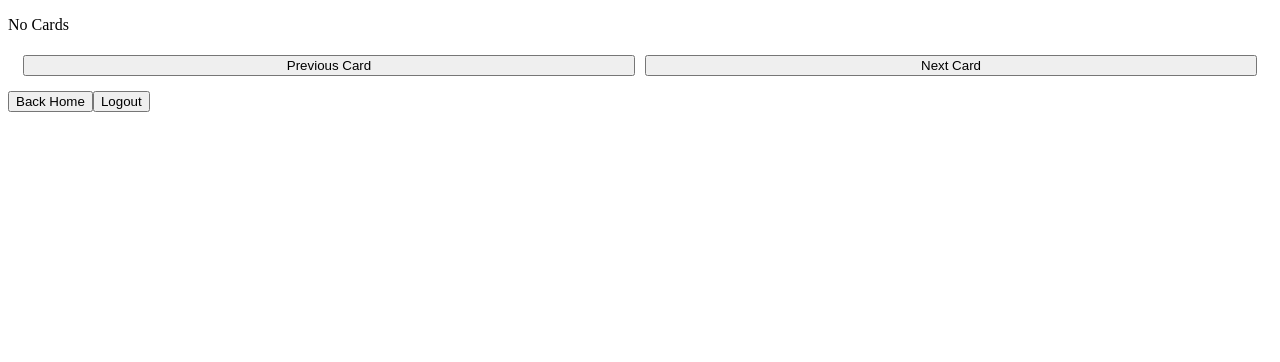
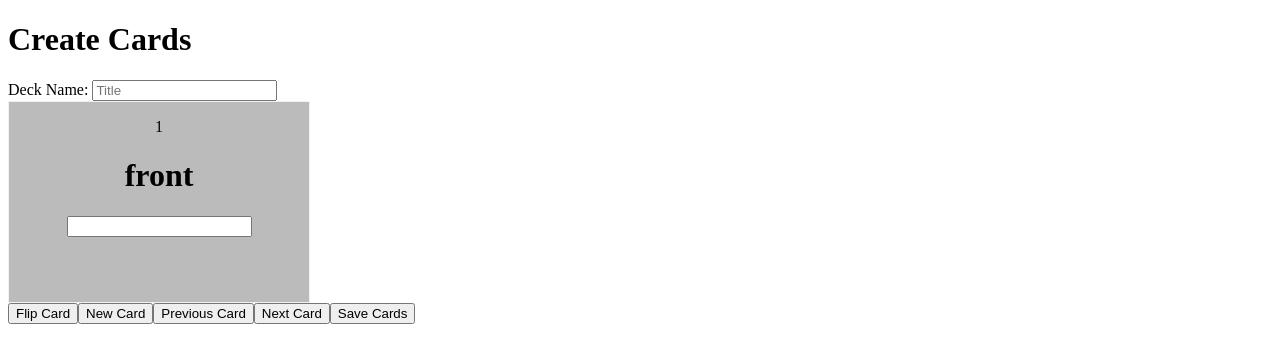
Before and after one commit to mailee-dizon/memorize, a Next.js app: page /FlashCard/CreateCard in a window 1280 px wide. Shown: the top 362 px of the page. Built offline with nearby package versions, Linux system fonts and the light colour scheme; no server answers.

Commit message:
fix structure and create card feature

```diff
--- /dev/null
+++ b/app/FlashCard/CreateCard/page.tsx
@@ -0,0 +1,123 @@
+'use client'
+
+import React from 'react'
+import { useState } from 'react';
+
+class FlashCard {
+  private front: string;
+  private back: string;
+
+  public constructor(front: string, back: string) {
+    this.front = front;
+    this.back = back;
+  }
+
+  public getFront() {
+    return this.front;
+  }
+
+  public getBack() {
+    return this.back;
+  }
+
+  public setFront(front: string) {
+    this.front = front;
+  }
+
+  public setBack(back: string) {
+    this.back = back;
+  }
+}
+
+
+
+export default function CreateCard() {
+  const [cards, setCards] = useState<FlashCard[]>([new FlashCard("", "")]);
+  const [cardFront, setCardFront] = useState("")
+  const [cardIndex, setCardIndex] = useState(0);
+  const [isFlipped, setIsFlipped] = useState(true);
+  const [title, setTitle] = useState("")
+
+  const saveSet = () => {
+
+  }
+
+  const updateFront = (input: string) => {
+    const updatedCards = [...cards]
+    const currentCard = cards[cardIndex]
+    const updatedCard = new FlashCard(input, currentCard.getBack())
+    updatedCards[cardIndex] = updatedCard
+    setCards(updatedCards);
+  }
+
+  const updateBack = (input: string) => {
+    const updatedCards = [...cards]
+    const currentCard = cards[cardIndex]
+    const updatedCard = new FlashCard(currentCard.getFront(), input)
+    updatedCards[cardIndex] = updatedCard
+    setCards(updatedCards)
+  }
+
+  const handleFlip = () => {
+    setIsFlipped(!isFlipped)
+  }
+
+  const createNewCard = () => {
+    const newCard = new FlashCard("", "");
+    setCards([...cards, newCard])
+    setCardIndex(cardIndex + 1);
+  }
+
+  const nextCard = () => {
+
+    if (cardIndex === cards.length - 1) {
+      setCardIndex(0)
+    } else {
+      setCardIndex(cardIndex + 1);
+    }
+
+  }
+
+  const previousCard = () => {
+    if (cardIndex === 0) {
+      setCardIndex(cards.length - 1)
+    } else {
+      setCardIndex(cardIndex - 1)
+    }
+  }
+
+  return (
+    <div>
+      <h1>Create Cards</h1>
+      <label>Deck Name: </label>
+      <input placeholder='Title' value={title} onChange={(e) => setTitle(e.target.value)}/>
+        <div className="flip-card">
+          {isFlipped ? (
+            <div className="flip-card-create">
+              <div className="flip-card-front">
+                <p>{cardIndex + 1}</p>
+                <h1>front</h1>
+                <input placeholder="" type="text" value={cards[cardIndex].getFront()} onChange={(e) => updateFront(e.target.value)}/>
+              </div>
+            </div>
+          ) : (
+            <div className="flip-card">
+              <div className="flip-card-create">
+                <div className="flip-card-front">
+                  <p>{cardIndex + 1}</p>
+                  <h1>back</h1>
+                  <input placeholder="" type="text" value={cards[cardIndex].getBack()} onChange={(e) => updateBack(e.target.value)}/>
+                </div>
+              </div>
+            </div>
+          )}
+        </div>
+
+      <button onClick={handleFlip}>Flip Card</button>
+      <button onClick={createNewCard}>New Card</button>
+      <button onClick={previousCard}>Previous Card</button>
+      <button onClick={nextCard}>Next Card</button>
+      <button>Save Cards</button>
+    </div>
+  )
+}
--- a/app/FlashCard/[id]/page.tsx
+++ b/app/FlashCard/[id]/page.tsx
@@ -22,15 +22,10 @@ export default function Deck() {
 
     useEffect(() => {
         const fetchDecks = async (userId: string, deckId: string) => {
-
-
-            // if (!user || !id) {
-            //     return;
-            // }
             try {
                 const userDocRef = doc(db, "users", userId, "flashcards", deckId);
                 const snapshot = await getDoc(userDocRef);
-                console.log(id );
+                console.log(id);
                 console.log(userDocRef.path);
 
                 if (snapshot.exists()) {
@@ -100,7 +95,7 @@ export default function Deck() {
                         <button type="button" onClick={nextCard} className="ib2">Next Card</button>
                     </div>
                 </div>
-                    <button onClick={() => router.push("../../UserHome")}>Back Home</button>
+                    <button onClick={() => router.push("../Pages/HomePage")}>Back Home</button>
                     <button onClick={() => router.push("../..")}>Logout</button>
             </div>
         </div>
--- a/app/UserHome/page.tsx
+++ b/app/Pages/HomePage/page.tsx
@@ -63,7 +63,7 @@ export default function UserHome() {
                 <p>No Decks</p>
             </div>
         )}
-        <button onClick={() => router.push("../CreateCard")}>New Set</button> <br/>
+        <button onClick={() => router.push("../FlashCard/CreateCard")}>New Set</button> <br/>
         <button onClick={onLogOut}>Log Out</button>
       </div>
     )
--- a/app/LoginPage/page.tsx
+++ b/app/Pages/LoginPage/page.tsx
@@ -20,7 +20,7 @@ export default function LoginPage() {
             }
             const user = userCredentials.user;
             console.log("Logged in as: ", user.email)
-            router.push("../UserHome");
+            router.push("HomePage");
         } catch (error) {
             if (error instanceof Error) {
                 const errorMessage = error.message;
@@ -39,7 +39,7 @@ export default function LoginPage() {
             <label>Password</label> <br/>
             <input type="password" value={password} onChange={(e) => setPassword(e.target.value)} placeholder = "Password"/> <br/>
             <button onClick={handleLogin}>Log in</button> <br/>
-            <button onClick={() => {router.push("../SignupPage")}}>Create Account Here</button>
+            <button onClick={() => {router.push("SignupPage")}}>Create Account Here</button>
         </div>
     );
 }
--- a/app/SignupPage/page.tsx
+++ b/app/Pages/SignupPage/page.tsx
@@ -37,7 +37,7 @@ export default function SignupPage() {
             <label>Password</label> <br/>
             <input type="password" value={password} onChange={(e) => setPassword(e.target.value)} placeholder = "Password"/> <br/>
             <button onClick={handleSignup}>Sign up</button> <br/>
-            <button onClick={() => {router.push("../LoginPage")}}>Have an Account? Log in here</button>
+            <button onClick={() => {router.push("LoginPage")}}>Have an Account? Log in here</button>
         </div>
     );
 }
--- a/app/page.tsx
+++ b/app/page.tsx
@@ -8,8 +8,8 @@ export default function Home() {
   return (
     <div>
       <h1>Welcome to Memorize!</h1>
-      <button onClick={() => router.push("LoginPage")}>Log In</button>
-      <button onClick={() => router.push("SignupPage")}>Sign Up</button>
+      <button onClick={() => router.push("Pages/LoginPage")}>Log In</button>
+      <button onClick={() => router.push("Pages/SignupPage")}>Sign Up</button>
     </div>
   );
 }
```
Also changed, not shown: app/CreateCard/page.tsx (deleted, +0 -26 lines), app/FlashCard/components/card.tsx (added).
